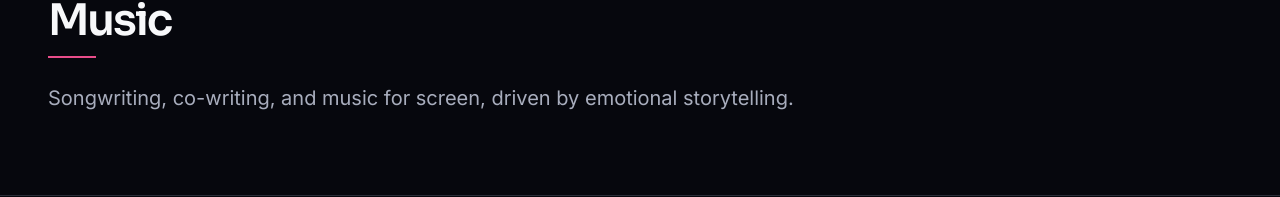
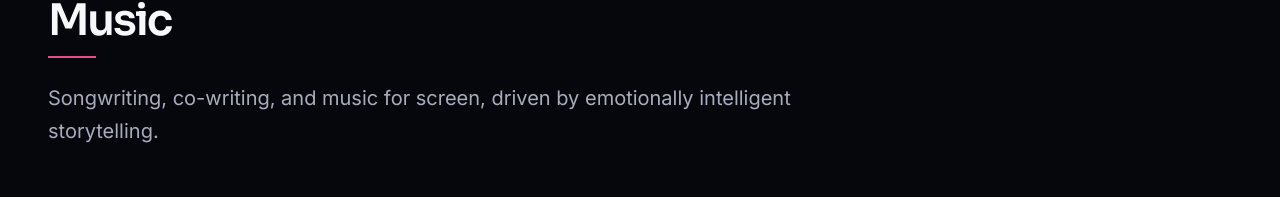
Before and after one commit to workfolios/lofts, a React (Vite) app: page /music in a window 1280 px wide. Shown: the part 167-364 px from the top of the page. Built offline with nearby package versions, Linux system fonts and the light colour scheme.

Commit message:
Align music page positioning language

```diff
--- a/src/pages/Music.tsx
+++ b/src/pages/Music.tsx
@@ -8,7 +8,7 @@ export default function Music() {
           <h1 className="text-[clamp(34px,3.4vw,52px)] font-display font-semibold text-clean-white leading-[0.9] tracking-tighter mb-4">Music</h1>
           <div className="w-12 h-[2px] bg-accent mb-6"></div>
           <p className="text-[18px] md:text-[20px] text-silver max-w-3xl leading-relaxed">
-            Songwriting, co-writing, and music for screen, driven by emotional storytelling.
+            Songwriting, co-writing, and music for screen, driven by emotionally intelligent storytelling.
           </p>
         </div>
       </section>
```
